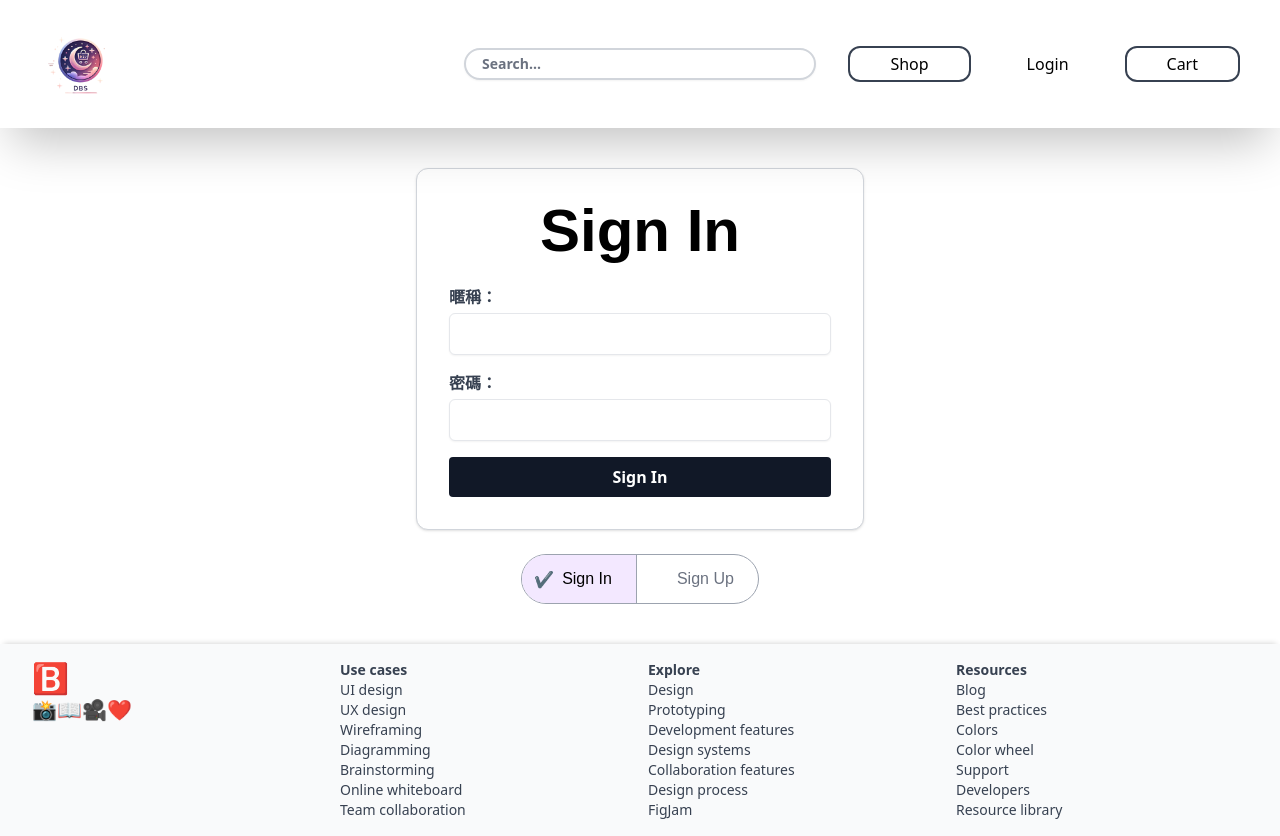
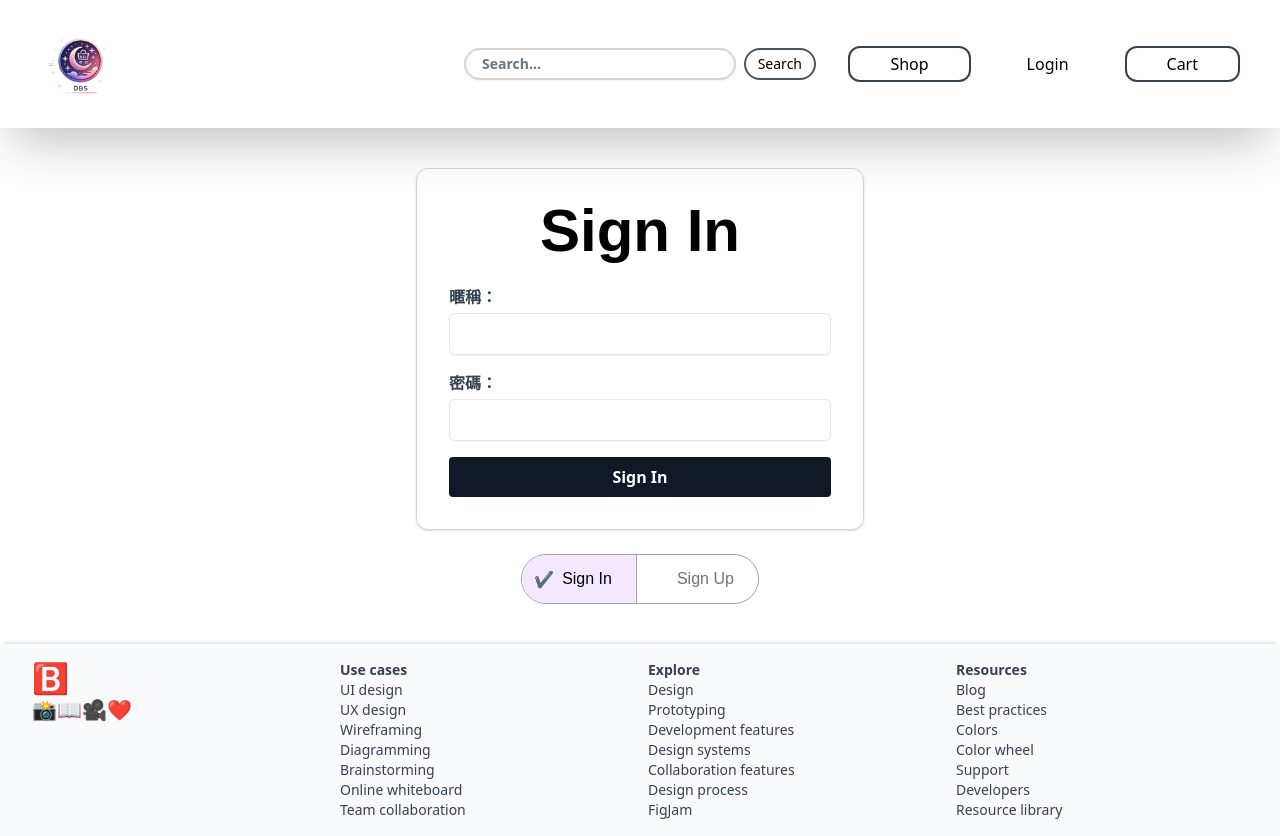
Before and after one commit to BryanJhuo/ACW-Frontend, a React (Vite) app: page /auth in a window 1280 px wide. Built offline with nearby package versions, Linux system fonts and the light colour scheme; a web font is replaced by a local one.

Commit message:
make search bar in use

```diff
--- a/src/Pages/ShopPage.tsx
+++ b/src/Pages/ShopPage.tsx
@@ -5,8 +5,10 @@ import ProductGrid from "../components/ProductGrid"
 import Header from "../components/Header"
 import Footer from "../components/Footer"
 import axios from 'axios'
+import { useLocation } from "react-router-dom"
 
 function ShopPage() {
+  const location = useLocation();
   const [searchText, setSearchText] = useState('')
   const [currentPage, setCurrentPage] = useState(1)
   const [items, setItems] = useState([])
@@ -17,6 +19,9 @@ function ShopPage() {
   const [disabledTags, setDisabledTags] = useState<number[]>([])
 
   useEffect(() => {
+    const params = new URLSearchParams(location.search)
+    const search = params.get("search") || ""
+    setSearchText(search)
     const fetchProducts = async () => {
       try {
         const response = await axios.get("http://localhost:8080/api/product/list")
@@ -52,7 +57,7 @@ function ShopPage() {
           {}
         )
 
-        const cleanedData = data.map((product: ProductFromAPI) => ({
+        let cleanedData = data.map((product: ProductFromAPI) => ({
           id: product.id,
           name: product.name,
           description: product.description,
@@ -73,11 +78,15 @@ function ShopPage() {
           type: tag.type,
         }))
 
+        if (search) {
+          cleanedData = cleanedData.filter((item: any) => item.name.includes(search))
+        }
+
         setItems(cleanedData)
         setFilteredItems(cleanedData)
         setTags(cleanedTag)
         setTotalPages(Math.ceil(cleanedData.length / 6))
-        setCurrentPage(1)
+        setCurrentPage(cleanedData.length === 0 ? 0 : 1)
         setPriceRange([0, Math.max(...cleanedData.map((item: any) => item.price))])
 
         const token = localStorage.getItem("authToken")
--- a/src/components/Header.tsx
+++ b/src/components/Header.tsx
@@ -32,6 +32,7 @@ const Header: React.FC<HeaderProps> = ({ searchText, onSearchChange }) => {
 
       {/* 搜尋框置中 */}
       <div className="absolute left-1/2 transform -translate-x-1/2 w-96 max-w-[40%] px-4 flex items-center">
+  <div className="relative w-full">
     <input
       type="text"
       placeholder="Search..."
@@ -43,9 +44,18 @@ const Header: React.FC<HeaderProps> = ({ searchText, onSearchChange }) => {
     {searchText && (
       <AiOutlineClose
         onClick={clearSearch} // 點擊叉叉清空搜尋框
-            className="absolute right-6 text-gray-600 cursor-pointer"
+        className="absolute right-2 top-1/2 transform -translate-y-1/2 text-gray-600 cursor-pointer"
       />
     )}
+  </div>
+  <button
+    onClick={() =>
+      window.location.href = `/shop?search=${encodeURIComponent(searchText)}`
+    }
+    className="ml-2 px-3 py-1 border-2 border-gray-600 rounded-full text-sm"
+  >
+    Search
+  </button>
 </div>
 
       {/* 右側功能按鈕 */}
```
Lines whose indentation alone changed are shown as unchanged.
